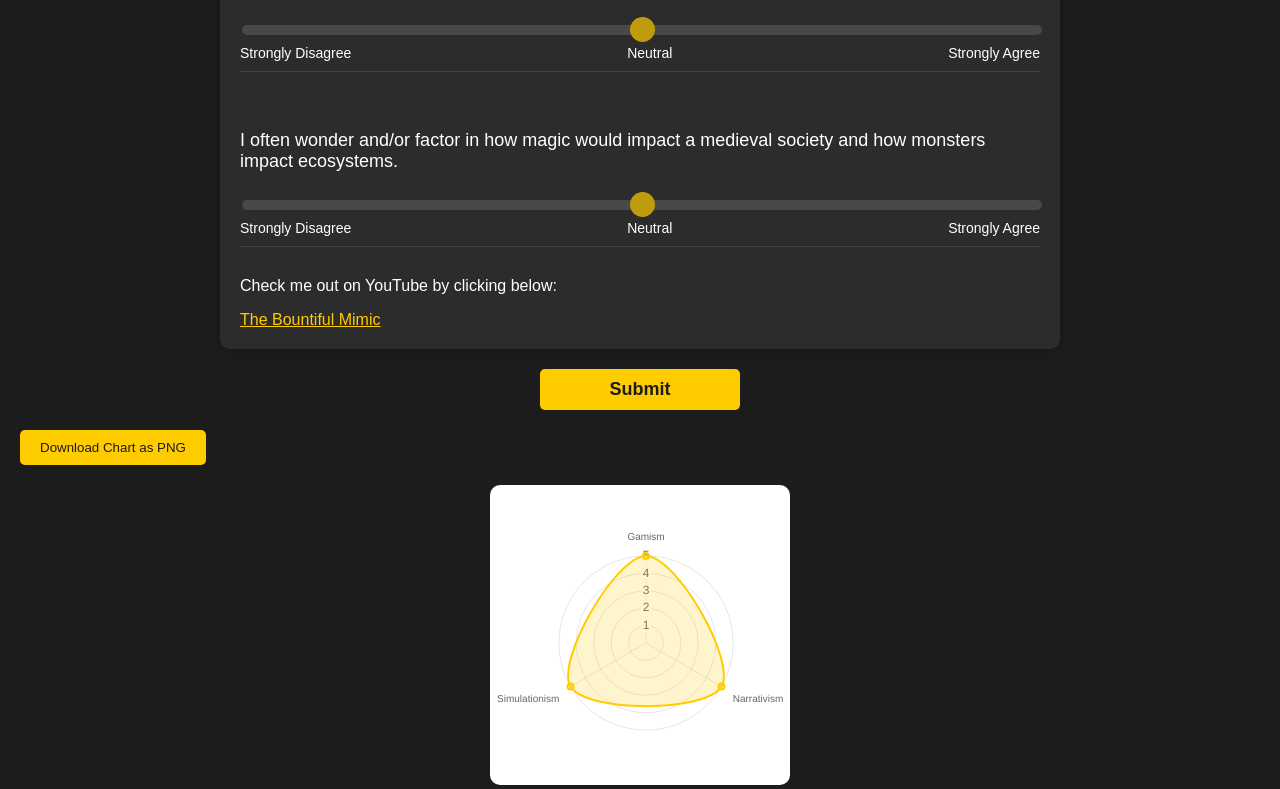
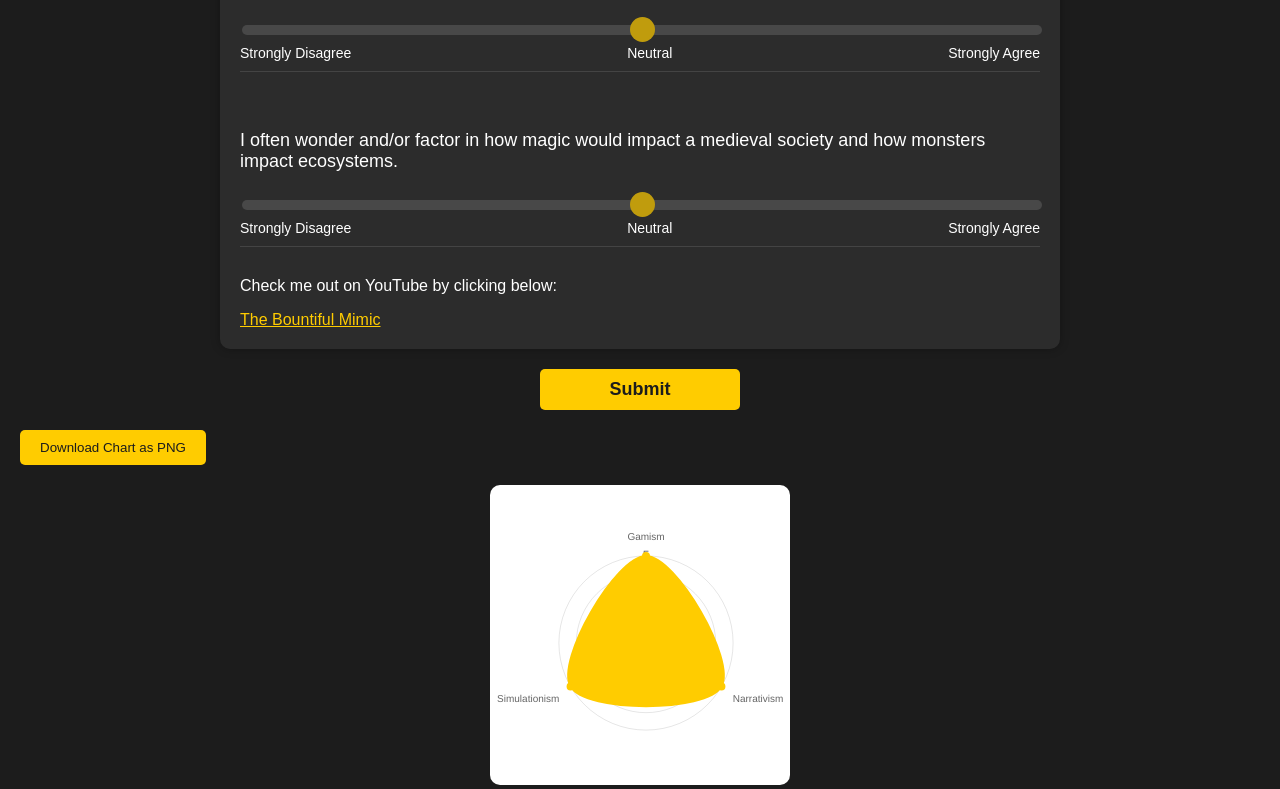
Before and after one commit to Dng52/GNSQuiz, a plain HTML site: page HTMLGNSQuiz.html in a window 1280 px wide. Both pictures are taken after a click on the button "Submit". Shown: the part 2502-3291 px from the top of the page. Drawn offline with nearby package versions, Linux system fonts and the light colour scheme.

Commit message:
Add files via upload

```diff
--- a/HTMLGNSQuiz.html
+++ b/HTMLGNSQuiz.html
@@ -320,7 +320,7 @@ a:visited {
                     datasets: [{
                         label: '',
                         data: scores,
-                        backgroundColor: 'rgba(255, 204, 0, 0.2)',
+                        backgroundColor: 'rgba(255, 204, 0, 1)',
                         borderColor: 'rgba(255, 204, 0, 1)',
                         borderWidth: 2
                     }]
@@ -332,7 +332,7 @@ a:visited {
                             ticks: {
                                 stepSize: 1,
                                 max: 5,
-                                min: 1 // Adjust for better visual representation
+                                min: 1
                             },
                             grid: {
                                 circular: true
```
